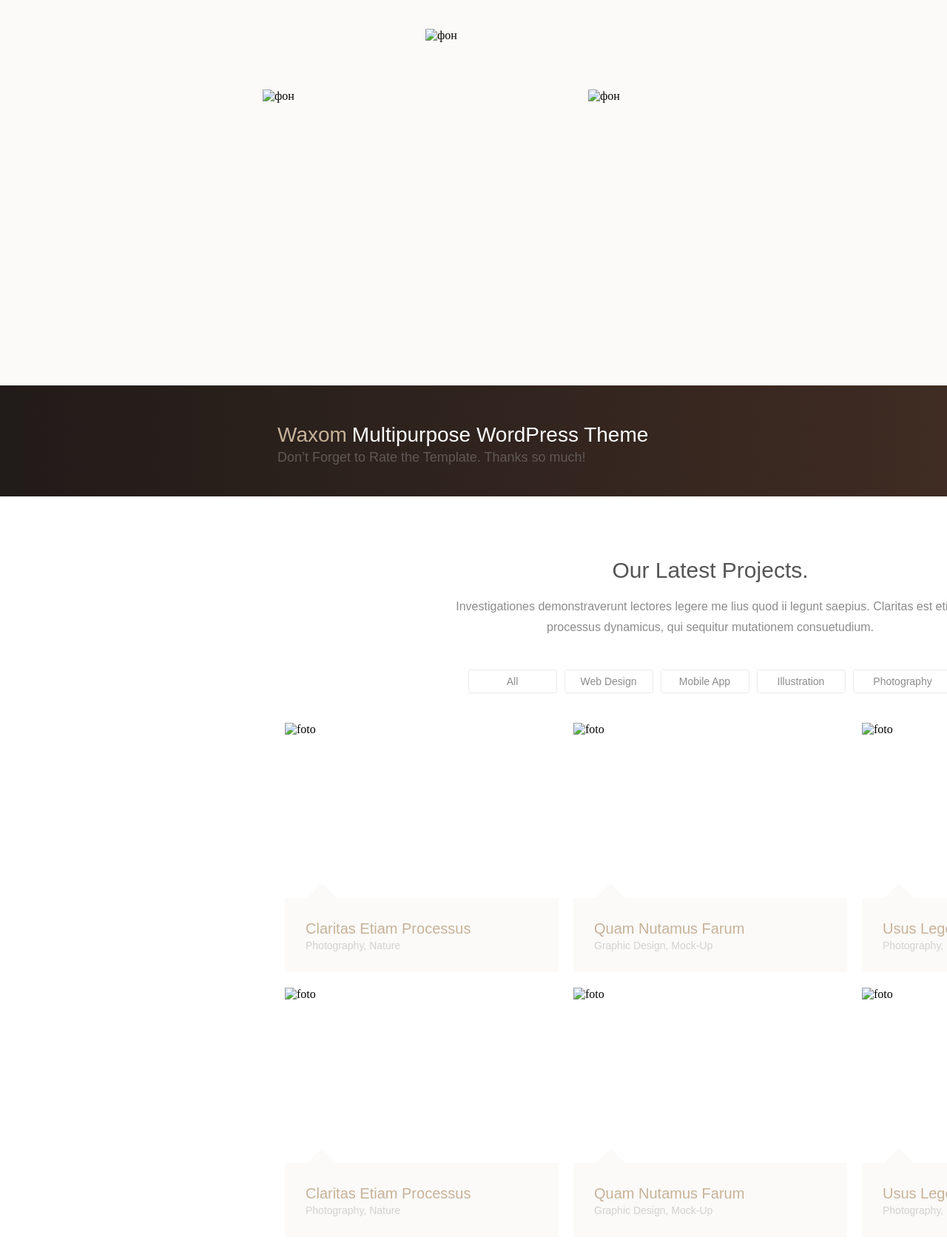
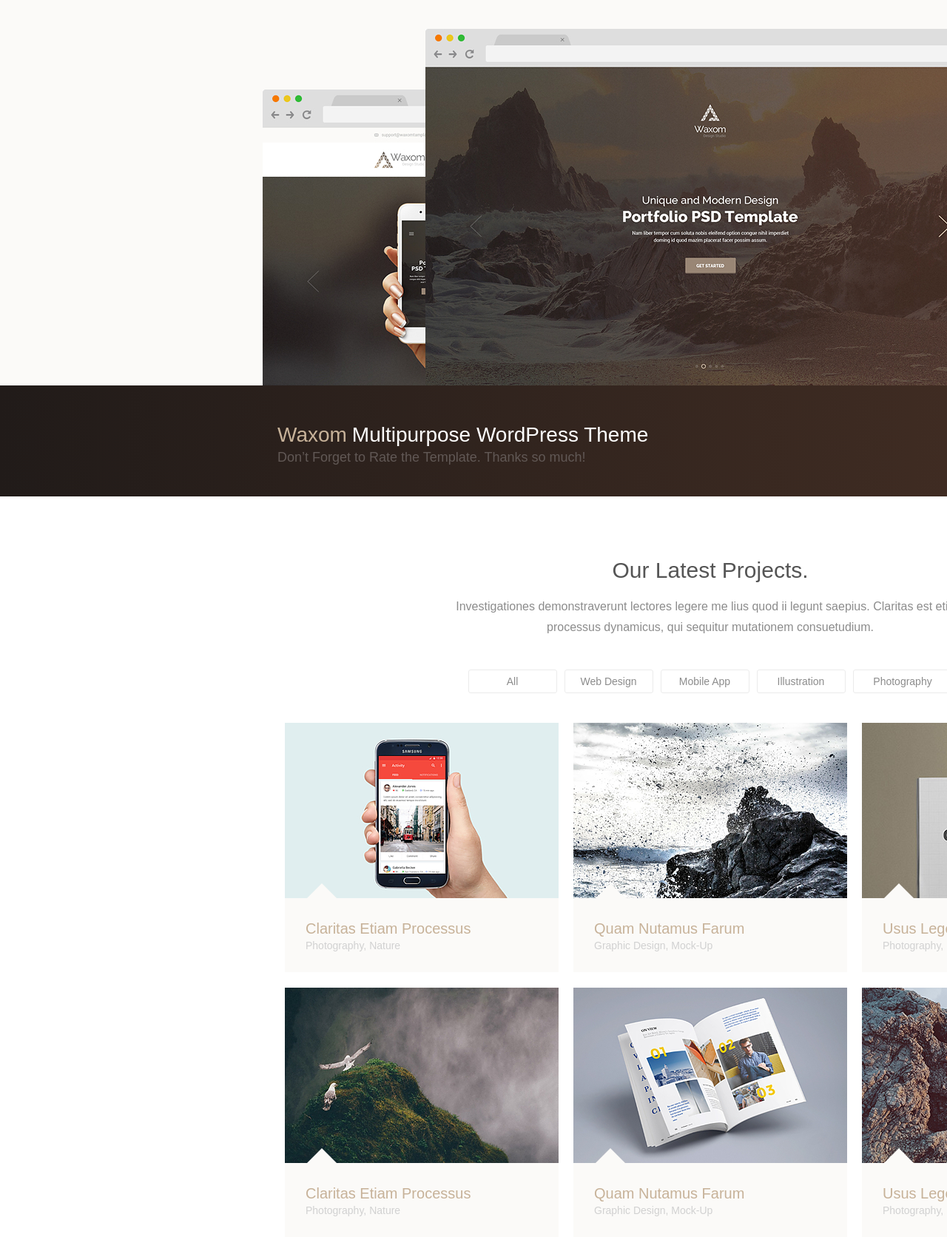
Before and after one commit to indorfinn/Maket2, a plain HTML site: page index.html in a window 1280 px wide. Shown: the part 1680-3375 px from the top of the page at 74% size. Drawn offline with Linux system fonts and the light colour scheme; a web font is replaced by a local one.

Commit message:
Update index.html

```diff
--- a/index.html
+++ b/index.html
@@ -192,9 +192,9 @@
                   Claritas est etiam processus dynamicus, qui sequitur mutationem consuetudium.
                </p>
                <div class="realization-slider">
-                  <img class="realization-foto" src="../repord-layout/img/browser-left.jpg" width="770" height="400" alt="фон">
-                  <img class="realization-foto" src="../repord-layout/img/browser-center.jpg" width="770" height="482" alt="фон">
-                  <img class="realization-foto" src="../repord-layout/img/browser-right.jpg" width="770" height="400" alt="фон">
+                  <img class="realization-foto" src="img/browser-left.jpg" width="770" height="400" alt="фон">
+                  <img class="realization-foto" src="img/browser-center.jpg" width="770" height="482" alt="фон">
+                  <img class="realization-foto" src="img/browser-right.jpg" width="770" height="400" alt="фон">
                </div>
             </section>
             <aside class="marketing">
@@ -219,7 +219,7 @@
                </div>
                <div class="projects-foto">
                   <article class="projects-item">
-                     <img class="project-item-photo" src="../repord-layout/img/photo.jpg" alt="foto" width="370" height="237">
+                     <img class="project-item-photo" src="img/photo.jpg" alt="foto" width="370" height="237">
                      <div class="project-item-wrapper">
                         <h5 class="project-item-title">Claritas Etiam Processus</h5>
                         <span class="project-item-txt">Photography, Nature</span>
@@ -228,7 +228,7 @@
                      <button class="project-btn-search"></button>
                   </article>
                   <article class="projects-item">
-                     <img class="project-item-photo" src="../repord-layout/img/photoone.jpg" alt="foto" width="370" height="237">
+                     <img class="project-item-photo" src="img/photoone.jpg" alt="foto" width="370" height="237">
                      <div class="project-item-wrapper">
                         <h5 class="project-item-title">Quam Nutamus Farum</h5>
                         <span class="project-item-txt">Graphic Design, Mock-Up</span>
@@ -237,7 +237,7 @@
                      <button class="project-btn-search"></button>
                   </article>
                   <article class="projects-item">
-                     <img class="project-item-photo" src="../repord-layout/img/phototwo.jpg" alt="foto" width="370"
+                     <img class="project-item-photo" src="img/phototwo.jpg" alt="foto" width="370"
                         height="237">
                      <div class="project-item-wrapper">
                         <h5 class="project-item-title">Usus Legentis Videntur</h5>
@@ -247,7 +247,7 @@
                      <button class="project-btn-search"></button>
                   </article>
                   <article class="projects-item">
-                     <img class="project-item-photo" src="../repord-layout/img/photofive.jpg" alt="foto" width="370"
+                     <img class="project-item-photo" src="img/photofive.jpg" alt="foto" width="370"
                         height="237">
                      <div class="project-item-wrapper">
                         <h5 class="project-item-title">Claritas Etiam Processus</h5>
@@ -257,7 +257,7 @@
                      <button class="project-btn-search"></button>
                   </article>
                   <article class="projects-item">
-                     <img class="project-item-photo" src="../repord-layout/img/photofore.jpg" alt="foto" width="370"
+                     <img class="project-item-photo" src="img/photofore.jpg" alt="foto" width="370"
                         height="237">
                      <div class="project-item-wrapper">
                         <h5 class="project-item-title">Quam Nutamus Farum</h5>
@@ -267,7 +267,7 @@
                      <button class="project-btn-search"></button>
                   </article>
                   <article class="projects-item">
-                     <img class="project-item-photo" src="../repord-layout/img/photofree.jpg" alt="foto" width="370"
+                     <img class="project-item-photo" src="img/photofree.jpg" alt="foto" width="370"
                         height="237">
                      <div class="project-item-wrapper">
                         <h5 class="project-item-title">Usus Legentis Videntur</h5>
@@ -280,9 +280,9 @@
                <a class="project-key" href="#">Load More</a>
             </section>
             <section class="video">
-               <video id="video-play" src="../repord-layout/video/koi.mp4" width="1920" height="705" poster="../repord-layout/img/photosixe.jpg" controls muted></video>
+               <video id="video-play" src="video/koi.mp4" width="1920" height="705" poster="img/photosixe.jpg" controls muted></video>
                <div class="video-block">
-                  <a class="video-button" href="../repord-layout/video/koi.mp4"></a>
+                  <a class="video-button" href="video/koi.mp4"></a>
                   <h2 class="vedeo-name">Waxom Video Presentation</h2>
                   <p class="video-text">Investigationes demonstraverunt lectores legere me&nbsp;lius quod ii&nbsp;legunt saepius, qui sequitur mutationem consuetudium.</p>
                   <time class="video-time">03:26</time>
```
